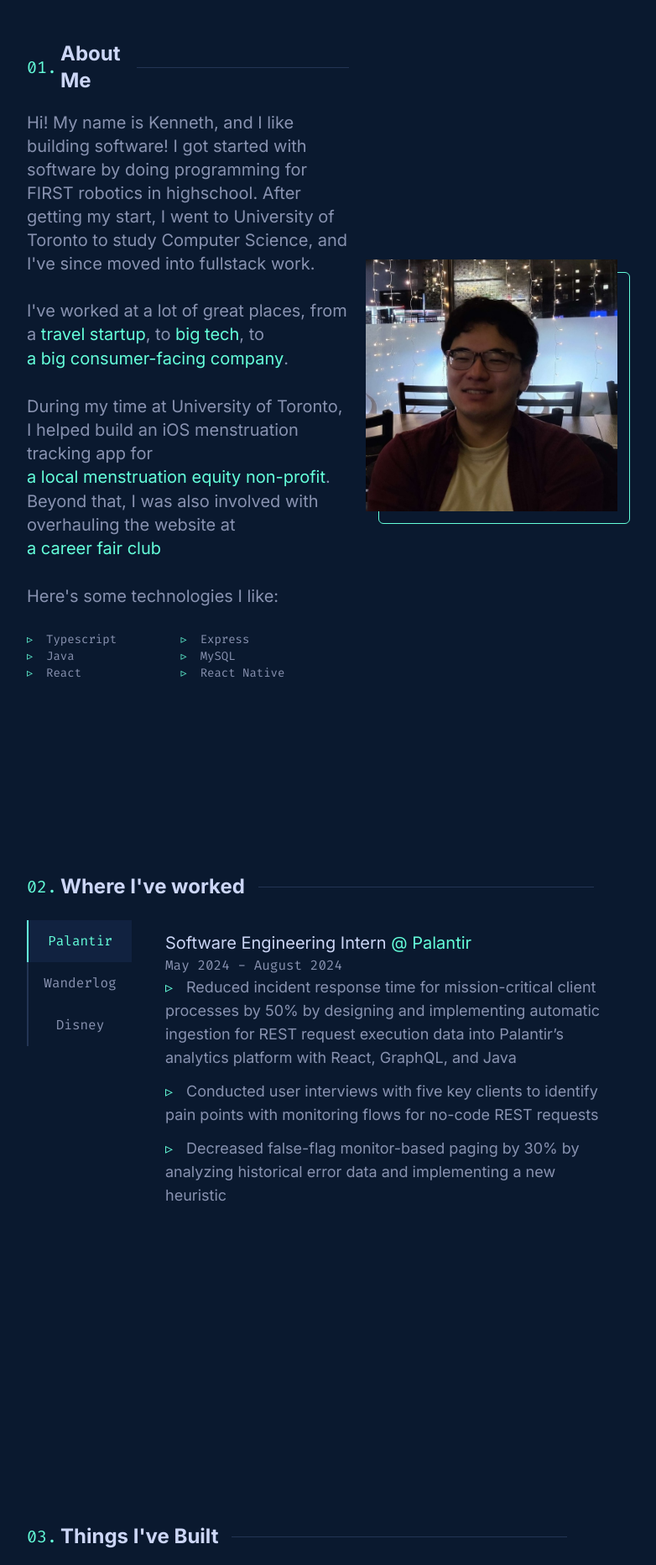
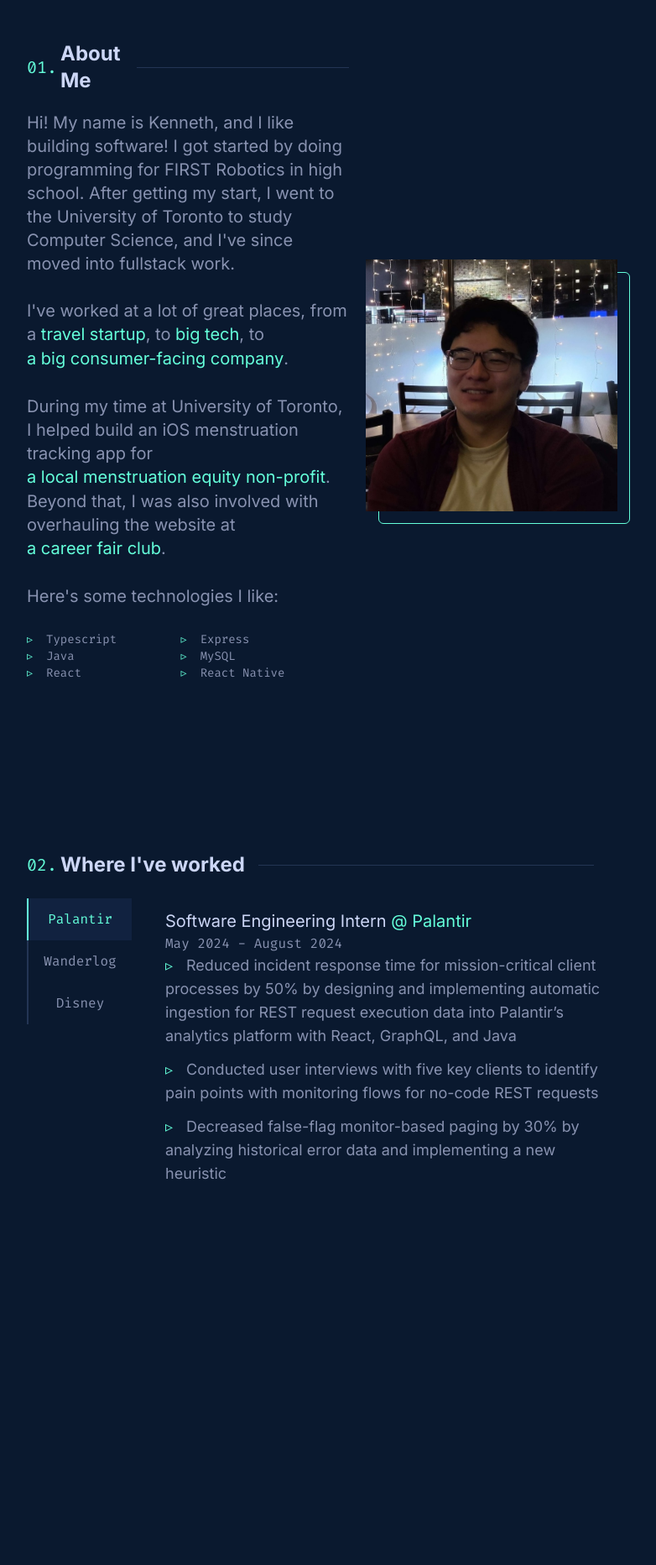
Before and after one commit to kenneth-miura/kennethmiura.com, a Next.js app: page / in a window 1280 px wide. Shown: the part 848-2712 px from the top of the page at 84% size, without its empty margins (256-1038 px from the left). Built offline with nearby package versions, Linux system fonts and the light colour scheme.

Commit message:
prevent changing experiences from looking like a scroll up

```diff
--- a/app/ui/about/AboutSection.tsx
+++ b/app/ui/about/AboutSection.tsx
@@ -14,8 +14,8 @@
             <div className="mr-5 max-w-xl">
                 <SectionHeader section={'about'} index={index}/>
                 <div className='mt-5 text-xl'>
-                    <p> Hi! My name is Kenneth, and I like building software! I got started with software by doing
-                        programming for FIRST robotics in highschool. After getting my start, I went to University of
+                    <p> Hi! My name is Kenneth, and I like building software! I got started by doing
+                        programming for FIRST Robotics in high school. After getting my start, I went to the University of
                         Toronto to study Computer Science, and I&#39;ve since moved into fullstack work.</p>
                     <br/>
                     <p> I&#39;ve worked at a lot of great places, from a <a className={styles.highlightColor} href="https://wanderlog.com/">travel startup</a>, to <a
@@ -30,7 +30,7 @@
                             menstruation equity non-profit</a>. Beyond
                         that, I was also involved with
                         overhauling the website at <a className={styles.highlightColor}
-                                                      href="https://www.yourenext.ca/">a career fair club</a></p>
+                                                      href="https://www.yourenext.ca/">a career fair club</a>.</p>
                     <br/>
                     <p>Here&#39;s some technologies I like:</p>
                     <br/>
--- a/app/ui/experience/ExperienceSelector.module.scss
+++ b/app/ui/experience/ExperienceSelector.module.scss
@@ -26,7 +26,8 @@
 
 .container {
   position: relative;
-  min-height: 500px;
+  /* We set this so that the container doesn't increase in size, since that looks like a "scroll-up" event and opens the header. */
+  min-height: 650px;
 }
 
 
```
